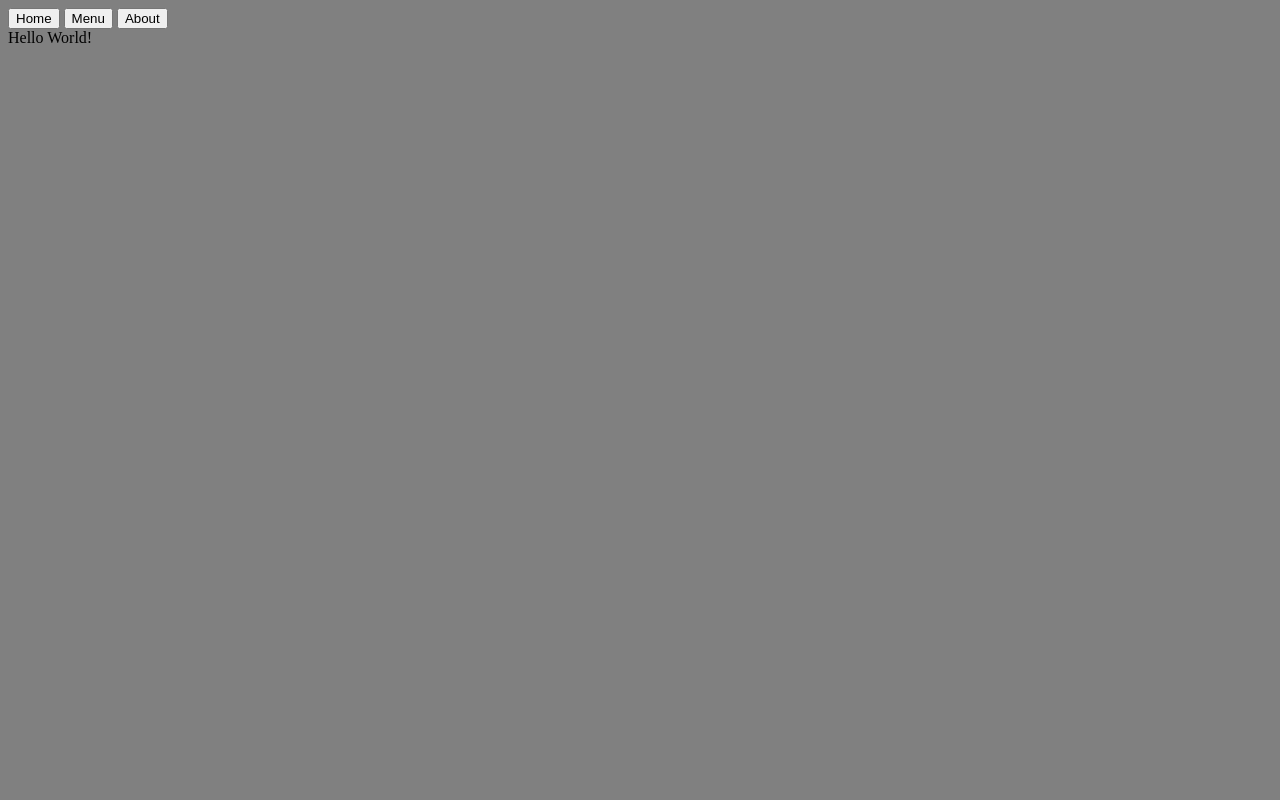
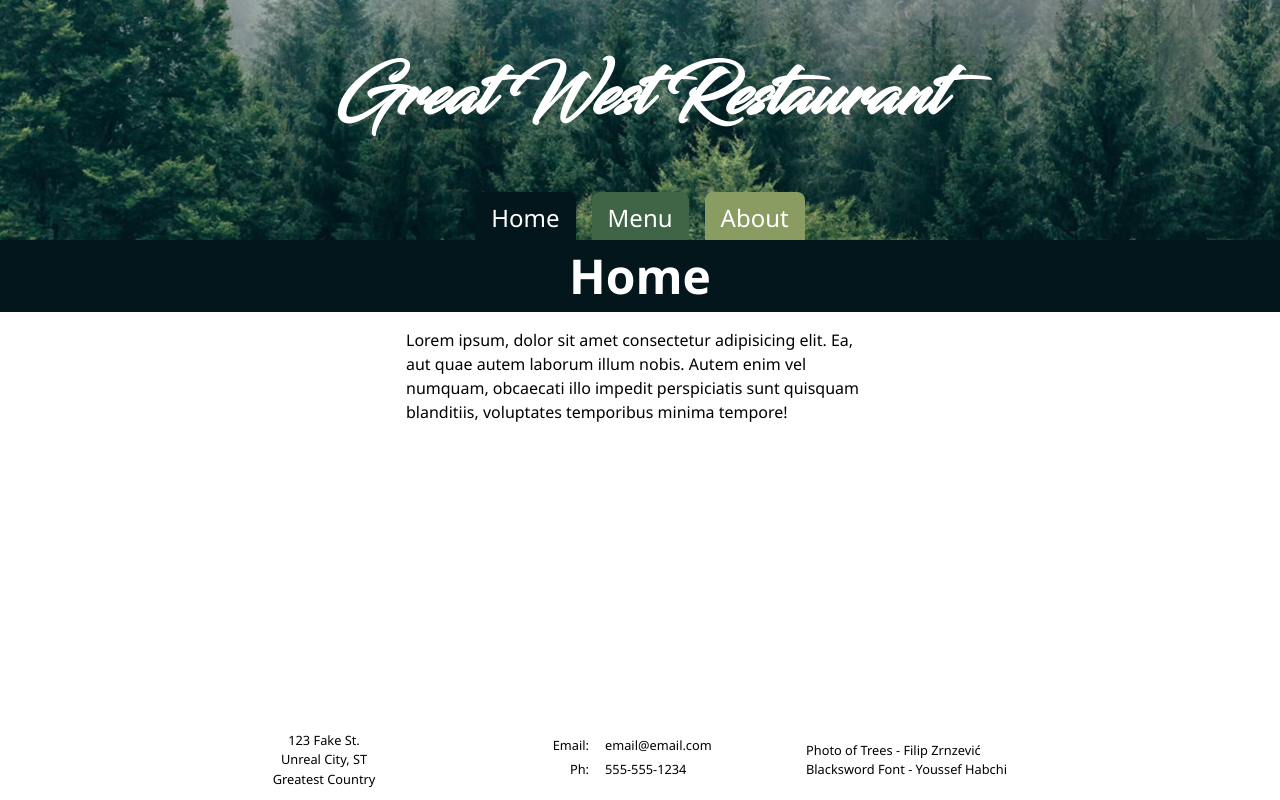
Before and after one commit to Robotkio/odin-restaurant-page, a website built with webpack: page src/template.html in a window 1280 px wide. Built offline with nearby package versions, Linux system fonts and the light colour scheme.

Commit message:
major css work done

```diff
--- /dev/null
+++ b/src/css/josh-comeau-reset.css
@@ -0,0 +1,48 @@
+/* Got from here: https://www.joshwcomeau.com/css/custom-css-reset/ */
+
+/* 1. Use a more-intuitive box-sizing model */
+*, *::before, *::after {
+  box-sizing: border-box;
+}
+/* 2. Remove default margin */
+* {
+  margin: 0;
+}
+/* 3. Enable keyword animations */
+@media (prefers-reduced-motion: no-preference) {
+  html {
+    interpolate-size: allow-keywords;
+  }
+}
+body {
+  /* 4. Add accessible line-height */
+  line-height: 1.5;
+  /* 5. Improve text rendering */
+  -webkit-font-smoothing: antialiased;
+}
+/* 6. Improve media defaults */
+img, picture, video, canvas, svg {
+  display: block;
+  max-width: 100%;
+}
+/* 7. Inherit fonts for form controls */
+input, button, textarea, select {
+  font: inherit;
+}
+/* 8. Avoid text overflows */
+p, h1, h2, h3, h4, h5, h6 {
+  overflow-wrap: break-word;
+}
+/* 9. Improve line wrapping */
+p {
+  text-wrap: pretty;
+}
+h1, h2, h3, h4, h5, h6 {
+  text-wrap: balance;
+}
+/*
+  10. Create a root stacking context
+*/
+#root, #__next {
+  isolation: isolate;
+}
--- /dev/null
+++ b/src/css/styles.css
@@ -0,0 +1,155 @@
+:root {
+    --title-color: white;
+    --header-color: white;
+    --button-text-color: white;
+
+    --content-font-color: black;
+
+    --home-bg-color: rgb(2, 22, 28);
+    --menu-bg-color: rgb(63, 101, 70);
+    --about-bg-color: rgb(137,157,98);
+
+    --button-height: 3rem;
+}
+
+@font-face {
+    font-family: blacksword;
+    src: url(../font/Blacksword.otf);
+}
+
+/* body * {
+    border: 1px solid red;
+} */
+
+body {
+    height: 100vh;
+    display: grid;
+    grid-template-rows: 1fr 2fr 80px;
+    font-family: 'Segoe UI', Tahoma, Geneva, Verdana, sans-serif;
+}
+
+/*
+ *   Header
+ */
+
+header {
+    background-image: url(../img/treeline.jpg);
+    background-position: center;
+    text-align: center;
+    display: grid;
+    grid-template-rows: 1fr var(--button-height);
+}
+
+#title-box {
+    align-content: center;
+}
+
+h1 {
+    color: var(--title-color);
+    font-size: 4rem;
+    font-family: blacksword;
+}
+
+/*
+ *   Button/Tabs
+ */
+
+nav {
+    display: flex;
+    justify-content: center;
+    gap: 1rem;
+}
+
+nav > button {
+    color: var(--button-text-color);
+    border-radius: 0.5rem 0.5rem 0 0;
+    border: 0;
+    font-size: 1.5rem;
+    padding: 0.5rem 1rem;
+}
+
+#nav-home { background-color: var(--home-bg-color); }
+#nav-menu { background-color: var(--menu-bg-color); }
+#nav-about { background-color: var(--about-bg-color); }
+
+/*
+ *   Content
+}
+*/
+
+#content {
+   display: flex;
+   flex-direction: column;
+}
+
+/*
+*   Page Title
+*/
+
+.home-bg-color { background-color: var(--home-bg-color); }
+.menu-bg-color { background-color: var(--menu-bg-color); }
+.about-bg-color { background-color: var(--about-bg-color); }
+
+#page-title {
+   color: var(--header-color);
+   text-align: center;
+   font-size: 2rem;
+}
+
+/*
+*   Content
+*/
+
+#page-content {
+   align-self: center;
+   width: min(500px, 100%);
+   padding: 1rem;
+}
+
+/*
+*   Footer
+*/
+
+footer {
+   display: flex;
+   justify-content: center;
+   flex-wrap: wrap;
+   gap: 1rem;
+   font-size: 0.8rem;
+}
+
+footer ul {
+    list-style-type: none;
+    padding: 0;
+}
+
+footer a {
+    text-decoration: none;
+    color: var(--content-font-color);
+}
+
+footer a:hover {
+    text-decoration: underline;
+}
+
+footer > div {
+   flex: 0 1 300px;
+   align-content: center;
+}
+
+#address {
+    text-align: center;
+}
+
+#contact-info {
+    margin: auto;
+    width: 230px;
+    display: grid;
+    grid-template-columns: 4rem 1fr;
+    grid-template-rows: 1.5rem 1.5rem;
+    column-gap: 1rem;
+}
+
+#contact-info > *:nth-child(odd) {
+    text-align: right;
+}
--- a/src/index.js
+++ b/src/index.js
@@ -1,3 +1,4 @@
 // TODO: html-loader is not installed (no image sync)
 
-import "./styles.css";
+import "./css/josh-comeau-reset.css";
+import "./css/styles.css";
--- a/src/styles.css
+++ /dev/null
@@ -1,3 +0,0 @@
-body {
-    background-color: grey;
-}
--- a/src/template.html
+++ b/src/template.html
@@ -3,18 +3,49 @@
 <head>
     <meta charset="UTF-8">
     <meta name="viewport" content="width=device-width, initial-scale=1.0">
-    <title>Document</title>
+    <title>Great West Restaurant</title>
 </head>
 <body>
     <header>
+        <div id="title-box">
+            <h1>Great West Restaurant</h1>
+        </div>
         <nav>
-            <button>Home</button>
-            <button>Menu</button>
-            <button>About</button>
+            <button id="nav-home">Home</button>
+            <button id="nav-menu">Menu</button>
+            <button id="nav-about">About</button>
         </nav>
     </header>
     <div id="content">
-        Hello World!
+        <div id="page-title" class="home-bg-color">
+            <h2>Home</h2>
+        </div>
+        <div id="page-content">
+            <p>Lorem ipsum, dolor sit amet consectetur adipisicing elit. Ea, aut quae autem laborum illum nobis. Autem enim vel numquam, obcaecati illo impedit perspiciatis sunt quisquam blanditiis, voluptates temporibus minima tempore!</p>
+        </div>
     </div>
+    <footer>
+        <div>
+            <div id="address">
+                123 Fake St.<br>
+                Unreal City, ST<br>
+                Greatest Country
+            </div>
+        </div>
+        <div>
+            <div id="contact-info">
+                <div>Email:</div>
+                <div>email@email.com</div>
+                <div>Ph:</div>
+                <div>555-555-1234</div>
+            </div>
+        </div>
+        <div>
+            <ul>
+                <li><a href="https://unsplash.com/photos/aerial-photography-of-forest-QsWG0kjPQRY">Photo of Trees - Filip Zrnzević</a></li>
+                <li><a href="https://youssef-habchi.com">Blacksword Font - Youssef Habchi</a></li>
+            </ul>
+        </div>
+    </footer>
 </body>
 </html>
```
Also changed, not shown: src/credits.txt (added, +7 -0 lines), src/font/Blacksword.otf (added), src/img/treeline.jpg (added), 1 other file.
